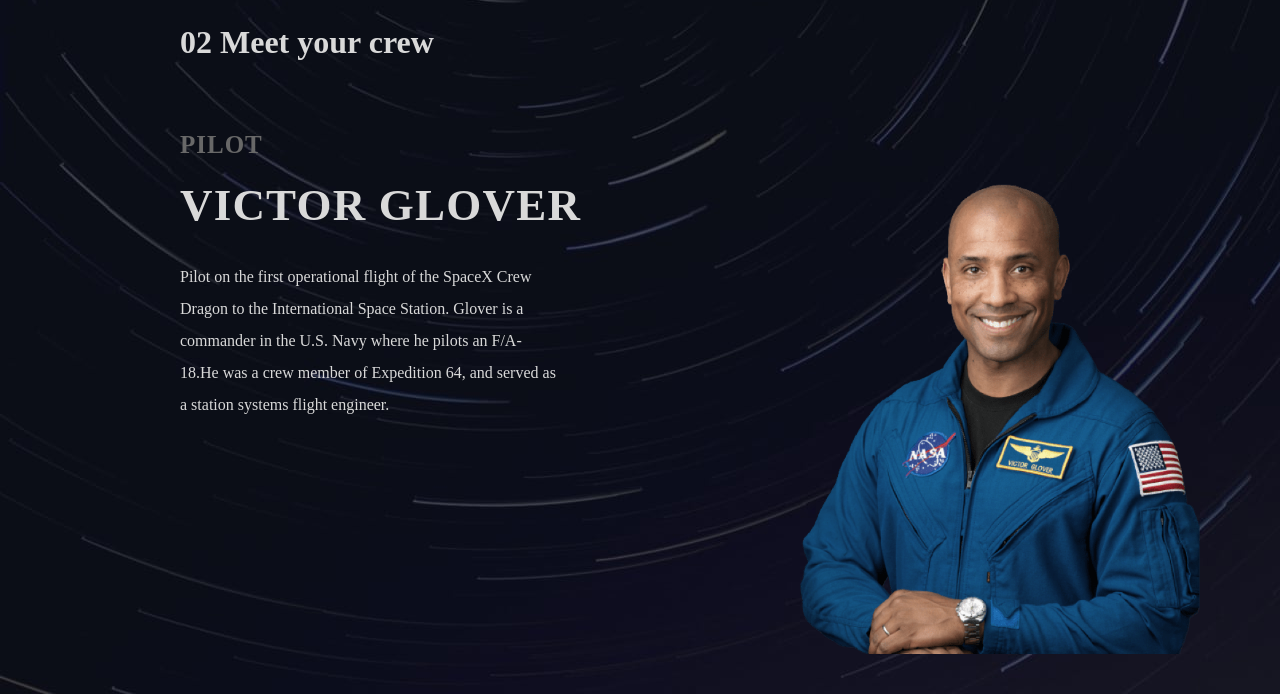
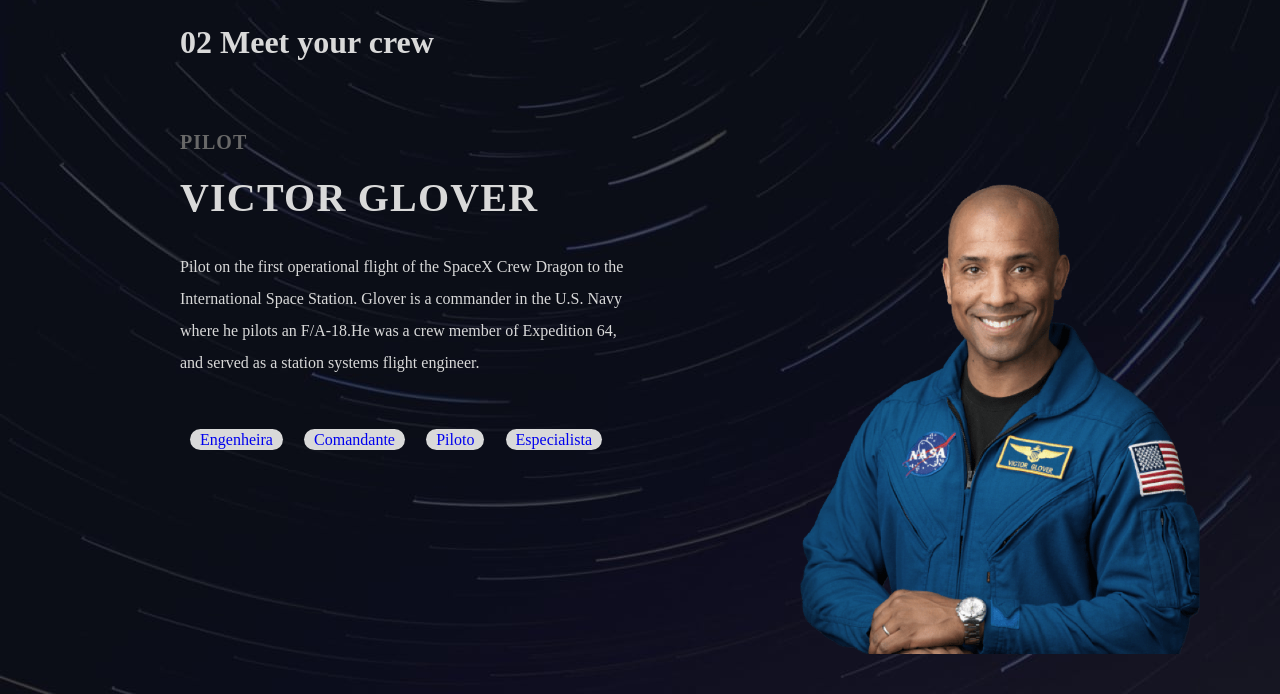
Before and after one commit to ViniciusGCP94/SpaceTourism, a plain HTML site: page starter-code/crew-pilot.html in a window 1280 px wide. Shown: the part 106-800 px from the top of the page. Drawn offline with Linux system fonts and the light colour scheme.

Commit message:
buttons crew

```diff
--- a/starter-code/assets/css/crew.css
+++ b/starter-code/assets/css/crew.css
@@ -82,6 +82,7 @@ nav{
 }
 
 .professional-info{
+    width: 45%;
     margin-left: 100px;
 }
 
@@ -90,7 +91,7 @@ nav{
 }
 
 .professional-info h2{
-    font-size: 25px;
+    font-size: 20px;
     margin-bottom: 20px;
     text-transform: uppercase;
     letter-spacing: 1px;
@@ -98,7 +99,7 @@ nav{
 }
 
 .professional-info h3{
-    font-size: 45px;
+    font-size: 40px;
     letter-spacing: 1.2px;
     text-transform: uppercase;
     margin-bottom: 30px;
@@ -108,6 +109,10 @@ nav{
     width: 380px;
     line-height: 2;
     color: #d9d9d9;
+}
+
+.professional-info .text-pilot{
+    width: 450px;
 }
 
 .professional img {
@@ -123,3 +128,38 @@ nav{
     bottom: 0;
     right: 150px;
 }
+
+.page-buttons{
+    width: 80%;
+    margin-top: 50px;
+    display: flex;
+    justify-content: space-between;
+}
+
+.page-buttons li{
+    list-style: none;
+    padding: 2px 10px;
+}
+
+.page-buttons li a{
+    list-style: none;
+    cursor: pointer;
+    border-radius: 20px;
+    background-color: #d9d9d9;
+    padding: 2px 10px;
+}
+
+.page-buttons li a {
+    text-decoration: none;
+    padding: 2px 10px;
+}
+
+.page-buttons li a:hover {
+    background-color: #686868;
+    color: #d9d9d9;
+}
+
+.page-buttons li a:active {
+    background-color: #0B0D19;
+    color: #d9d9d9;
+}
--- a/starter-code/crew-pilot.html
+++ b/starter-code/crew-pilot.html
@@ -28,12 +28,18 @@
       <h1>02 Meet your crew</h1>
       <h2>Pilot</h2>
       <h3>Victor Glover</h3>
-      <p>
+      <p class="text-pilot">
         Pilot on the first operational flight of the SpaceX Crew Dragon to the
         International Space Station. Glover is a commander in the U.S. Navy where
         he pilots an F/A-18.He was a crew member of Expedition 64, and served as a
         station systems flight engineer.
       </p>
+      <ul class="page-buttons">
+        <li><a href="/starter-code/crew-engineer.html">Engenheira</a></li>
+        <li><a href="/starter-code/crew-commander.html">Comandante</a></li>
+        <li><a href="/starter-code/crew-pilot.html">Piloto</a></li>
+        <li><a href="/starter-code/crew-specialist.html">Especialista </a></li>
+      </ul>
     </div>
     <img class="professional-image" src="/starter-code/assets/crew/image-victor-glover.png" alt="">
   </main>
```
Also changed, not shown: starter-code/crew-commander.html (+6 -0 lines), starter-code/crew-engineer.html (+6 -0 lines), starter-code/crew-specialist.html (+6 -0 lines).
